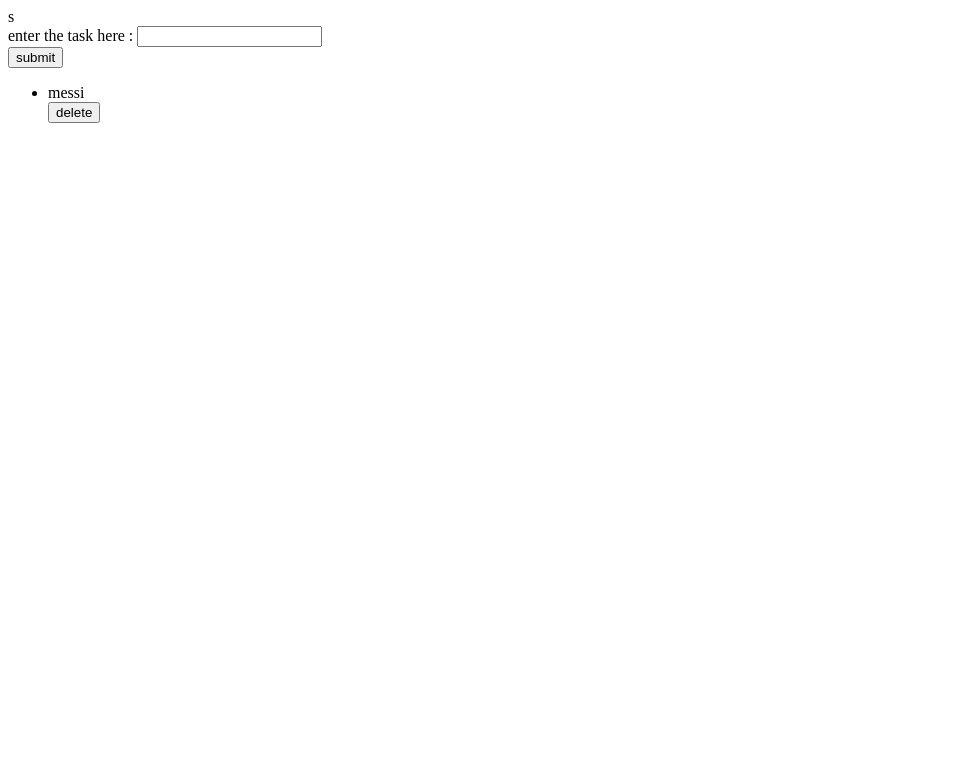
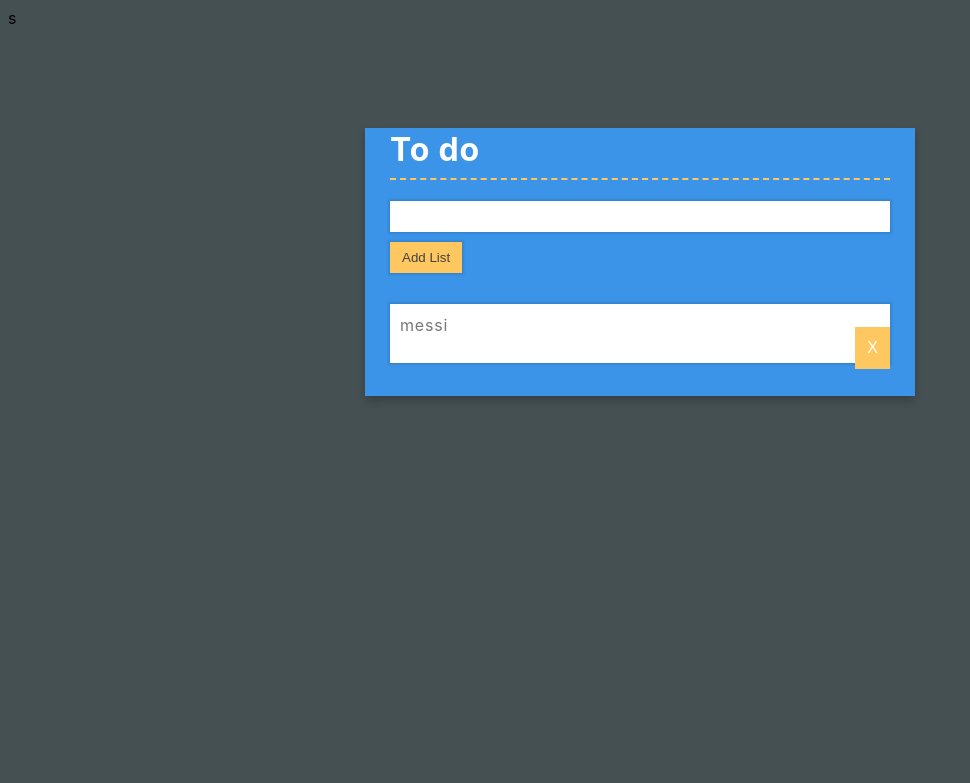
Before and after one commit to agm-was-here/to_do_list, a Django app: page /appfile/frontpage in a window 1280 px wide. Shown: the top 783 px of the page, without its empty margins (0-970 px from the left). Run offline with Django 4.2, Linux system fonts and the light colour scheme; data comes from the database, SQL or seed files in the repository; both versions use the stored data as it was after the commit.

Commit message:
after a lot of work

```diff
--- a/template/frontpage.html
+++ b/template/frontpage.html
@@ -1,8 +1,111 @@
 s{% extends 'base.html'%}
 {% block content%}
+<style>
+    body {
+        font-family: -apple-system, BlinkMacSystemFont, 'Segoe UI', Roboto, Oxygen, Ubuntu, Cantarell, 'Open Sans', 'Helvetica Neue', sans-serif;
+        background-color: #455052;
 
-<form action="todoview">
-<div></div>
+    }
+
+    .container {
+        width: 50%;
+        max-width: 500px;
+        margin: 100px auto;
+        background-color: hsl(209, 79%, 57%);
+        padding: 0 25px 25px;
+        letter-spacing: 0.05em;
+        line-height: 1.4;
+        box-shadow: 0 5px 8px rgba(0, 0, 0, 0.2);
+    }
+
+    h1 {
+        color: #fff;
+        border-bottom: 2px dashed #FFC75F;
+        padding-bottom: 5px;
+    }
+
+    input {
+        width: 100%;
+        padding: 8px;
+        box-sizing: border-box;
+        border: none;
+        margin-bottom: 10px;
+        box-shadow: 0 0 2px 2px rgba(0, 0, 0, 0.1);
+    }
+
+    #listBtn {
+        padding: 8px 12px;
+        background-color: #FFC75F;
+        border: none;
+        margin-bottom: 15px;
+        box-shadow: 0 0 2px 2px rgba(0, 0, 0, 0.1);
+        color: rgb(66, 66, 66);
+        transition: all 0.3s ease;
+    }
+
+    #listBtn:hover {
+        background-color: #ffa532;
+    }
+
+    #listBtn:active {
+        transform: translateY(4px);
+    }
+
+    ul {
+        list-style: none;
+        margin: 0;
+        padding: 0;
+    }
+
+    li {
+        background: #fff;
+        margin-bottom: 8px;
+        padding: 10px;
+        box-shadow: 0 0 2px 2px rgba(0, 0, 0, 0.1);
+        font-weight: 400;
+        color: #777;
+    }
+
+    .close {
+        float: right;
+        display: inline-block;
+        margin: -10px -10px -10px auto;
+        padding: 12px;
+        background-color: #FFC75F;
+        color: #fff;
+        border: none;
+        font-size: 1rem;
+        transition: all 0.4s ease;
+    }
+
+    .close:hover {
+        background-color: #ffa532;
+    }
+
+    .hover {
+        outline: 2px dashed #FFC75F;
+        outline-offset: 2px;
+    }
+</style>
+<div class="container">
+    <h1>To do </h1>
+    <form action="todoview" id="listForm">
+
+        <input type="text" id="listInput" name="task1" />
+        <button id="listBtn">Add List</button>
+    </form>
+    <ul>
+        {% for i in item %}
+        <li>{{i.tsk}}
+
+            <form action="/delete/{{i.id}} ">
+                <button class="close">X</button>
+        </li>
+        {% endfor%}
+        </form>
+    </ul>
+</div>
+<!-- <form action="todoview">
     enter the task here : <input type="text" name="task1"><br>
     <input type="submit" value="submit">
 </form>
@@ -15,6 +118,6 @@ s{% extends 'base.html'%}
         <button>delete</button>
     </form>
     {% endfor%}
-</ul>
+</ul> -->
 
 {% endblock %}
--- a/template/taskdisp.html
+++ b/template/taskdisp.html
@@ -172,7 +172,7 @@
                 border-radius: 50%;
                 width: 24px;
                 height: 24px;
-                background-color: #623ce8;
+                background-color: hsl(253, 79%, 57%);
                 color: #fff;
                 @extend %flex;
                 justify-content: center;
```
Also changed, not shown: db.sqlite3.
